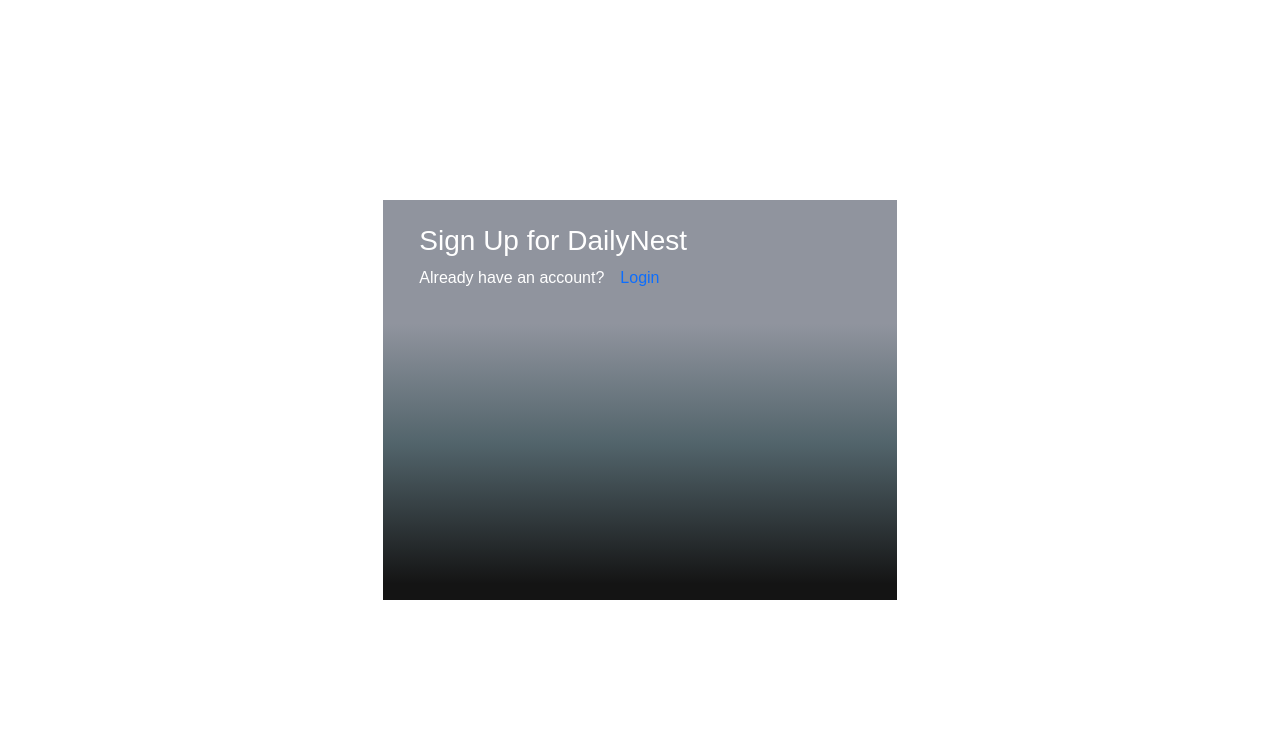
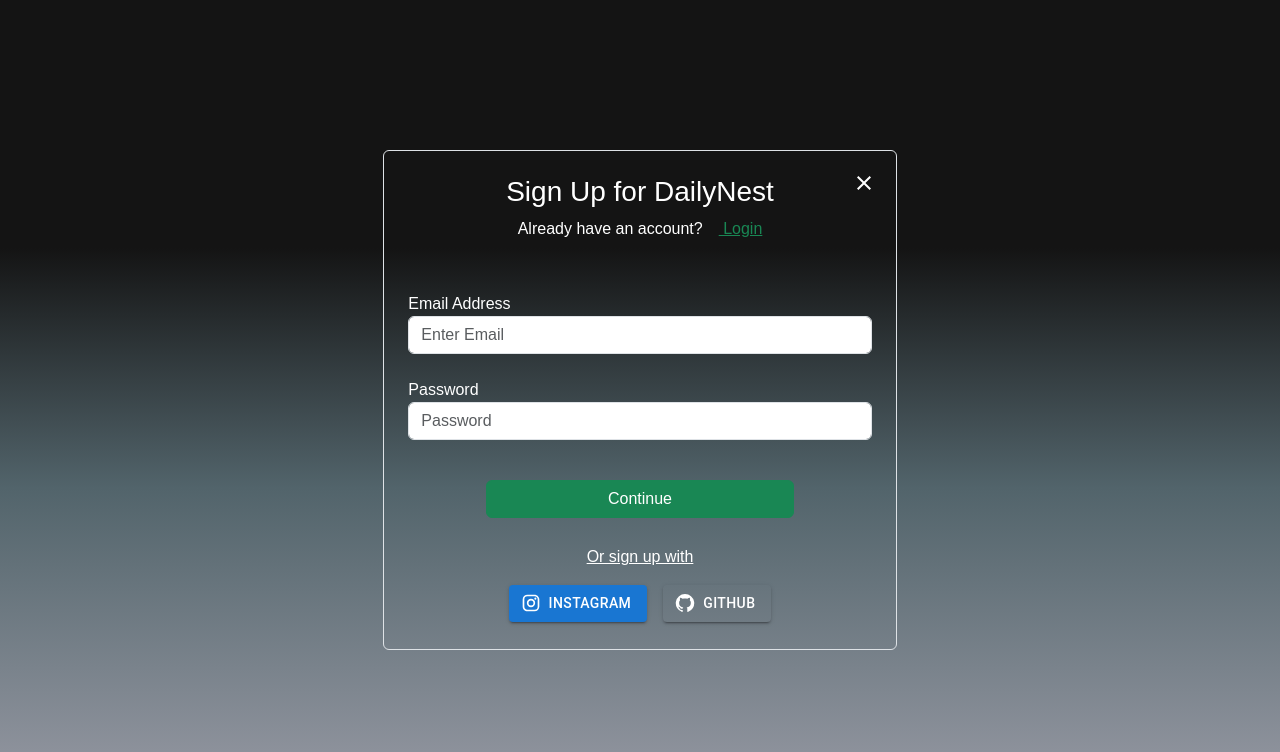
Before and after one commit to raiasim93/dailyNest, a React (Vite) app in the folder client/: page / in a window 1280 px wide. Shown: the top 752 px of the page. Built offline with nearby package versions, Linux system fonts and the light colour scheme; a web font is replaced by a local one.

Commit message:
login page ready to pass data to backend

```diff
--- a/client/src/components/pages /LoginPage.jsx
+++ b/client/src/components/pages /LoginPage.jsx
@@ -1,30 +1,87 @@
-import React, { useState } from 'react'
-import '../../styles/Login.css'
+import React, { useState } from 'react';
+import '../../styles/Login.css';
+import { GitHub, Instagram } from '@mui/icons-material';
+import { Button } from '@mui/material';
+import CloseIcon from '@mui/icons-material/Close';
 
 const LoginPage = () => {
+  const [form, setForm] = useState({
+    email: '',
+    password: ''
+  });
+  const handleChange = (e) => {
+    const {name, value} = e.target;
+    setForm({
+      ...form,
+      [name]: value,
+    });
+  }
 
+  const handleSubmit = (e) => {
+    e.preventDefault();
+    setForm({
+        email: '',
+        password: ''
+    })
+    console.log(form.email);
+    console.log(form.password);
+  }
   return (
     <div className='login-page-container mx-auto d-flex justify-content-center align-items-center'>
-        <div className="m-4 row justify-content-center w-100">
-            <div className="p-4 row col-md-5 login-wrapper text-white ">
-                <div className="login-header">
-                    <h3>
-                        Sign Up for DailyNest
-                     </h3>
-                    <p>
-                    Already have an account?
-                    <span className='ms-3 text-primary'>
-                        Login
-                    </span>
-                    </p>
+      <div className="m-4 row w-100">
+        <div className="p-4 col-sm-8 col-lg-5 rounded border  login-wrapper text-white mx-auto d-flex flex-column">
+          <div className="login-header mb-3 flex-grow-1">
+            <h3 className='text-center'>Sign Up for DailyNest</h3>
+            <p className='text-center'>
+              Already have an account?
+              <a className='ms-3 text-success'> Login </a>
+            </p>
+            <CloseIcon className='close-button'/>
+          </div>
+          {/* Form starts here */}
+          <form className="flex-grow-1 d-flex flex-column mt-3" onSubmit={handleSubmit}>
+            <div className="form-group mb-4"> {/* Margin bottom for spacing */}
+              <label htmlFor='email' className="d-block">Email Address</label>
+              <input type='email' id='email' className="form-control" placeholder='Enter Email'
+              onChange={handleChange} value={form.email} name='email'/>
             </div>
+            <div className="form-group mb-4">
+              <label htmlFor='password' className="d-block">Password</label>
+              <input type='password' id='password' className="form-control" placeholder='Password'
+              onChange={handleChange} value={form.password} name='password' />
+            </div>
+            <div className='col-8 mt-3 mx-auto mb-4'>
+              <button type='submit' className='btn btn-success w-100'>Continue</button>
+            </div>
+          </form>
 
-           </div>
+        {/* oauth signin option */}
+          <div className="login-oAuth flex-grow-1 d-flex flex-column align-items-center">
+            <p className='text-decoration-underline'>Or sign up with</p>
+            <div className="d-flex  justify-content-center">
+              <Button
+                variant="contained"
+                color="primary"
+                startIcon={<Instagram />}
+                className="mx-2"
+              >
+                Instagram
+              </Button>
+              <Button
+                variant="contained"
+                color="default"
+                startIcon={<GitHub />}
+                className="mx-2"
+
+              >
+                GitHub
+              </Button>
+            </div>
+          </div>
         </div>
-
-
+      </div>
     </div>
-  )
+  );
 }
 
 export default LoginPage;
--- a/client/src/styles/Login.css
+++ b/client/src/styles/Login.css
@@ -1,10 +1,34 @@
-
 .login-page-container {
+  background: rgb(20,20,20);
+  background: linear-gradient(0deg, rgba(144,148,158,1) 4%, rgba(82,100,107,1) 39%, rgba(20,20,20,1) 69%);
   height: 100vh;
 }
 
-.login-wrapper{
-  height: 400px;
-  background: rgb(20,20,20);
-  background: linear-gradient(0deg, rgba(20,20,20,1) 4%, rgba(82,100,107,1) 39%, rgba(144,148,158,1) 69%);
+.login-wrapper {
+  position: relative; /* Make the wrapper the reference point for the close button */
+  border-bottom: rgba(255,255,255,0.7);
+  min-height: 500px;
+  max-height: 100%;
+  overflow: auto;
+  padding: 20px;
 }
+
+.close-button {
+  position: absolute;
+  top: 20px;
+  right: 20px;
+  cursor: pointer;
+  color: white;
+}
+a{
+  cursor: pointer;
+}
+
+
+/* Media query for screens smaller than 768px */
+@media (max-width: 768px) {
+  .login-wrapper {
+    max-height: none;
+    padding: 25px;
+  }
+}
```
